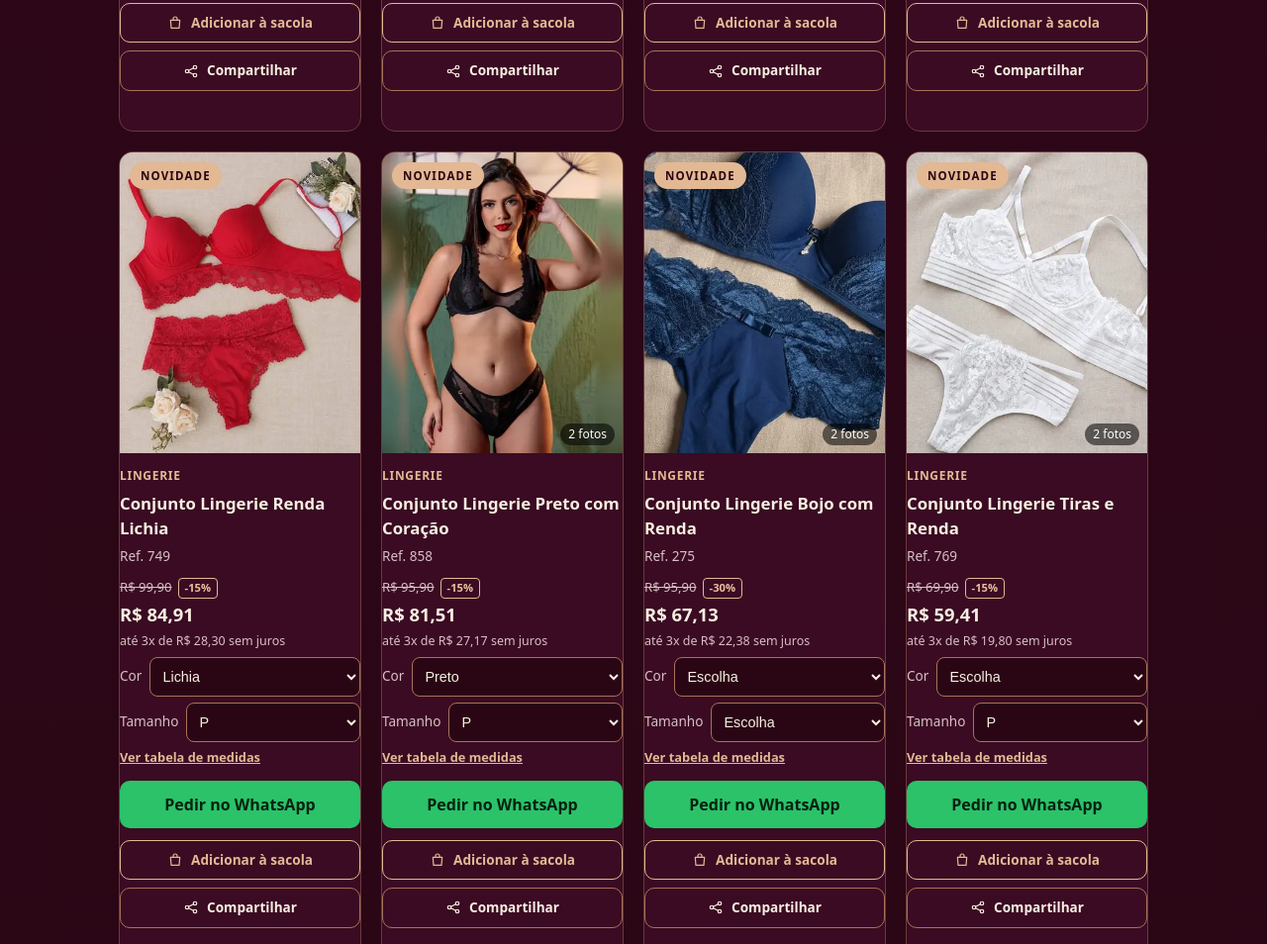
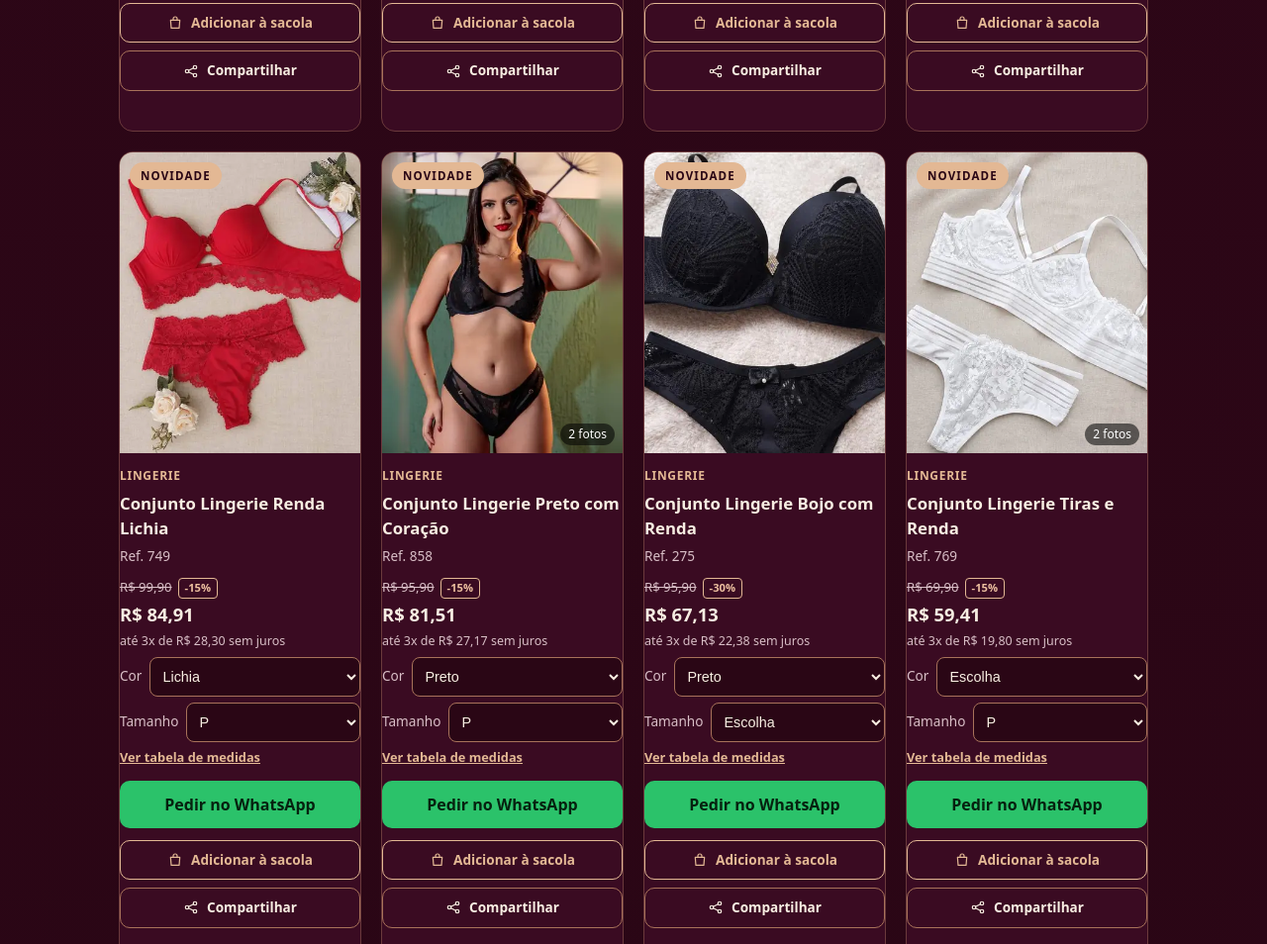
Before and after one commit to mateusoliveirateodoro21-sudo/MoniqueStore, a plain HTML site: page index.html in a window 1280 px wide. Shown: the part 4002-4956 px from the top of the page at 99% size. Drawn offline with Linux system fonts and the light colour scheme.

Commit message:
Remove 884 Café tam. P e 275 Azul Marinho
Co-Authored-By: Claude Opus 5.5 <noreply@anthropic.com>
Claude-Session: https://claude.ai/code/session_015bFD7Wfg94AeXMYJjSjj5k

```diff
--- a/index.html
+++ b/index.html
@@ -2,7 +2,7 @@
 <html lang="pt-BR">
 <head>
 <meta charset="utf-8">
-<meta http-equiv="Content-Security-Policy" content="default-src 'self'; script-src 'self' 'sha256-sedA7qIWm9eUaYFoU7M5SGoWOUjh46AtJZu88KBv0jA=' 'sha256-jRCZkyK+8XnPrbkt/oXm3J3XchnQIFDVk/wrlMbMNuU=' https://*.googletagmanager.com; style-src 'self' 'unsafe-inline' https://fonts.googleapis.com; font-src https://fonts.gstatic.com; img-src 'self' data: https://*.google-analytics.com https://*.googletagmanager.com https://*.g.doubleclick.net https://*.google.com; connect-src https://*.analytics.google.com https://*.google-analytics.com https://*.googletagmanager.com https://*.g.doubleclick.net https://*.google.com; frame-src 'none'; object-src 'none'; base-uri 'none'; form-action 'none'; upgrade-insecure-requests">
+<meta http-equiv="Content-Security-Policy" content="default-src 'self'; script-src 'self' 'sha256-sedA7qIWm9eUaYFoU7M5SGoWOUjh46AtJZu88KBv0jA=' 'sha256-QwzlzHiqH1qpyx+4gFjcNpNKGkmFpd7aGOYD7OowUR0=' https://*.googletagmanager.com; style-src 'self' 'unsafe-inline' https://fonts.googleapis.com; font-src https://fonts.gstatic.com; img-src 'self' data: https://*.google-analytics.com https://*.googletagmanager.com https://*.g.doubleclick.net https://*.google.com; connect-src https://*.analytics.google.com https://*.google-analytics.com https://*.googletagmanager.com https://*.g.doubleclick.net https://*.google.com; frame-src 'none'; object-src 'none'; base-uri 'none'; form-action 'none'; upgrade-insecure-requests">
 <!-- Google tag (gtag.js) -->
 <script async src="https://www.googletagmanager.com/gtag/js?id=G-2LC7Z88XGG"></script>
 <script>
@@ -763,7 +763,7 @@ var PRODUTOS = [
   { id:12, cat:"fitness", unico:true, nome:"Conjunto Fitness Top + Legging Soft Brown", desc:"Top com decote em V e franzido na frente, alças largas e legging cintura alta em tecido com brilho.", tam:"único (44 ao 50)", cores:"Soft Brown", preco:"R$ 149,90", imgs:["img/p12-0.webp","img/p12-1.webp"] },
   { id:13, cat:"fitness", unico:true, nome:"Conjunto Fitness Top + Legging Inox (Alça Fina)", desc:"Top com alças finas, franzido na frente e costas abertas, legging cintura alta em tecido com brilho.", tam:"único (38 ao 42)", cores:"Inox", preco:"R$ 149,90", imgs:["img/p13-0.webp","img/p13-1.webp"] },
   { id:14, cat:"fitness", unico:true, nome:"Conjunto Fitness Top + Short Malbec", desc:"Top com detalhe canelado e short cintura alta com cós canelado.", tam:"único (38 ao 42)", cores:"Malbec", preco:"R$ 149,90", imgs:["img/p14-0.webp"] },
-  { id:2, promo:10, cat:"lingerie", ref:"884", nome:"Conjunto Lingerie Renda", desc:"Sutiã de renda com aro e calcinha fio com detalhes de coração dourados.", tam:"P / M / G / GG", cores:"Café / Odalisca", corOpc:["Café", "Odalisca"], corImg:{"Café": 0, "Odalisca": 1}, corTam:{"Café": ["P", "M", "G", "GG"], "Odalisca": ["M"]}, corEsg:["Café"], preco:"R$ 95,90", ids:[2, 3], imgs:["img/p2-0.webp","img/p2-1.webp"] },
+  { id:2, promo:10, cat:"lingerie", ref:"884", nome:"Conjunto Lingerie Renda", desc:"Sutiã de renda com aro e calcinha fio com detalhes de coração dourados.", tam:"M / G / GG", cores:"Café / Odalisca", corOpc:["Café", "Odalisca"], corImg:{"Café": 0, "Odalisca": 1}, corTam:{"Café": ["M", "G", "GG"], "Odalisca": ["M"]}, corEsg:["Café"], preco:"R$ 95,90", ids:[2, 3], imgs:["img/p2-0.webp","img/p2-1.webp"] },
 
   { id:4, promo:10, cat:"lingerie", novo:true, soTam:"G", ref:"773", nome:"Conjunto Lingerie Bojo e Renda", desc:"Sutiã com bojo e renda, calcinha combinando.", tam:"G", cores:"Rubi / Branco / Odalisca", corOpc:["Rubi","Branco","Odalisca"], corImg:{"Rubi":2,"Branco":3,"Odalisca":4}, preco:"R$ 99,90", imgs:["img/p4-0.webp","img/p4-1.webp","img/p4-2.webp","img/p4-3.webp","img/p4-4.webp"] },
   { id:6, promo:10, cat:"lingerie", novo:true, ref:"460", nome:"Conjunto Lingerie com Renda", desc:"Sutiã com bojo e renda floral, calcinha com cós em renda.", tam:"P / M / G / GG", cores:"Branco / Amarelo", corOpc:["Branco", "Amarelo"], corImg:{"Branco": 0, "Amarelo": 1}, corTam:{"Branco": ["GG"], "Amarelo": ["M"]}, preco:"R$ 95,90", ids:[6, 29], imgs:["img/p6-0.webp","img/p6-1.webp","img/p6-2.webp"] },
@@ -777,7 +777,7 @@ var PRODUTOS = [
 
   { id:20, promo:15, cat:"lingerie", novo:true, soTam:"P", ref:"749", nome:"Conjunto Lingerie Renda Lichia", desc:"Sutiã com bojo e barra de renda, calcinha cintura alta em renda com laço.", tam:"P", cores:"Lichia", preco:"R$ 99,90", imgs:["img/p20-0.webp"] },
   { id:21, promo:15, cat:"lingerie", novo:true, soTam:"P", ref:"858", nome:"Conjunto Lingerie Preto com Coração", desc:"Sutiã com aro e renda com babado nas alças, calcinha em renda com detalhes de coração dourados.", tam:"P", cores:"Preto", preco:"R$ 95,90", imgs:["img/p21-0.webp","img/p21-1.webp"] },
-  { id:22, promo:30, cat:"lingerie", novo:true, ref:"275", nome:"Conjunto Lingerie Bojo com Renda", desc:"Sutiã com bojo e renda, calcinha com laterais em renda e laço.", tam:"P / M / G / GG", cores:"Azul Marinho / Preto", corOpc:["Azul Marinho", "Preto"], corImg:{"Azul Marinho": 0, "Preto": 1}, corTam:{"Azul Marinho": ["P"], "Preto": ["P"]}, preco:"R$ 95,90", ids:[22, 23], imgs:["img/p22-0.webp","img/p22-1.webp"] },
+  { id:22, promo:30, cat:"lingerie", novo:true, ref:"275", nome:"Conjunto Lingerie Bojo com Renda", desc:"Sutiã com bojo e renda, calcinha com laterais em renda e laço.", tam:"P / M / G / GG", cores:"Preto", corOpc:["Preto"], corImg:{"Preto": 0}, corTam:{"Preto": ["P"]}, preco:"R$ 95,90", ids:[22, 23], imgs:["img/p22-1.webp"] },
 
   { id:24, promo:15, cat:"lingerie", novo:true, soTam:"P", ref:"769", nome:"Conjunto Lingerie Tiras e Renda", desc:"Sutiã com aro, renda e tiras, calcinha com tiras nas laterais.", tam:"P", cores:"Branco / Rubi", corOpc:["Branco","Rubi"], corImg:{"Branco":0,"Rubi":1}, preco:"R$ 69,90", imgs:["img/p24-0.webp","img/p24-1.webp"] },
   { id:25, promo:10, cat:"lingerie", novo:true, soTam:"GG", ref:"878", nome:"Sutiã Avulso", desc:"Sutiã avulso com bojo.", tam:"GG", cores:"Branco / Nude", corOpc:["Branco","Nude"], corImg:{"Branco":0,"Nude":1}, preco:"R$ 69,90", imgs:["img/p25-0.webp","img/p25-1.webp"] },
```
